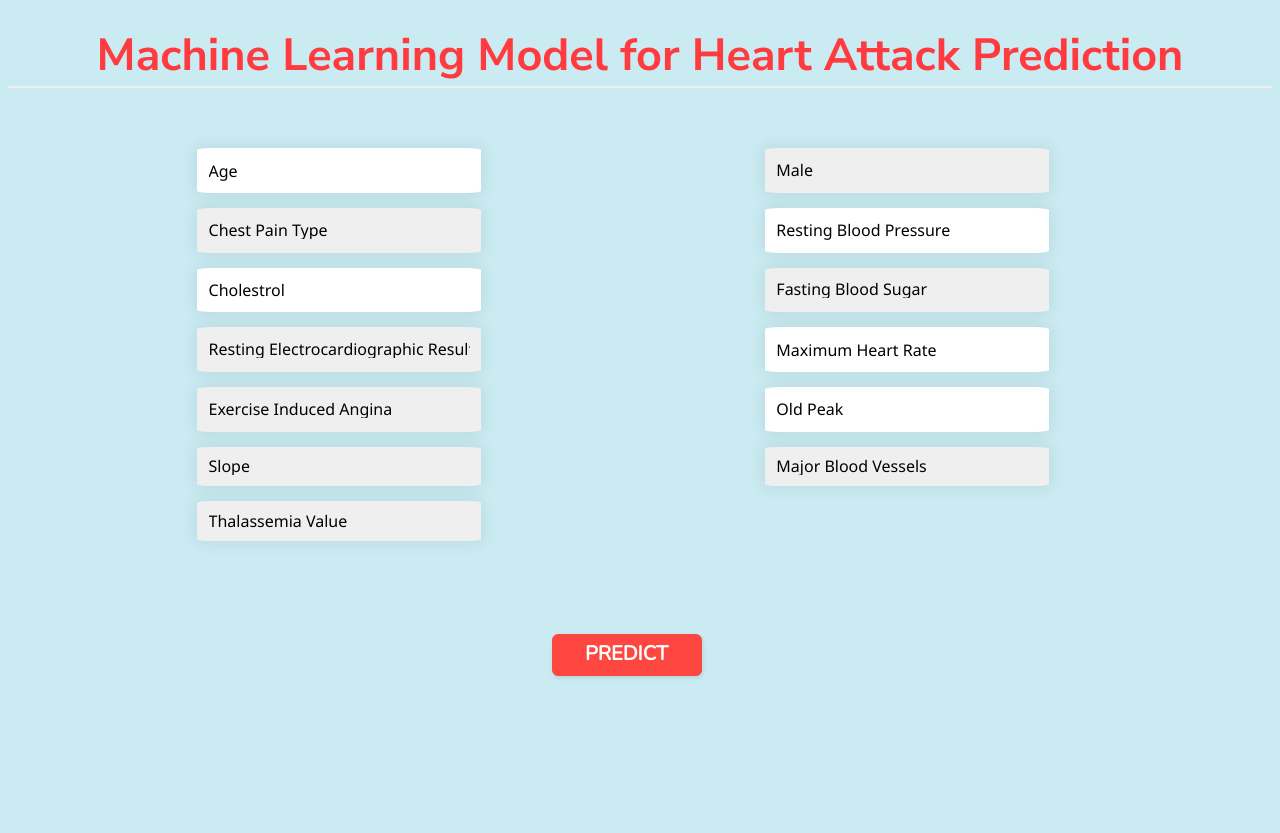
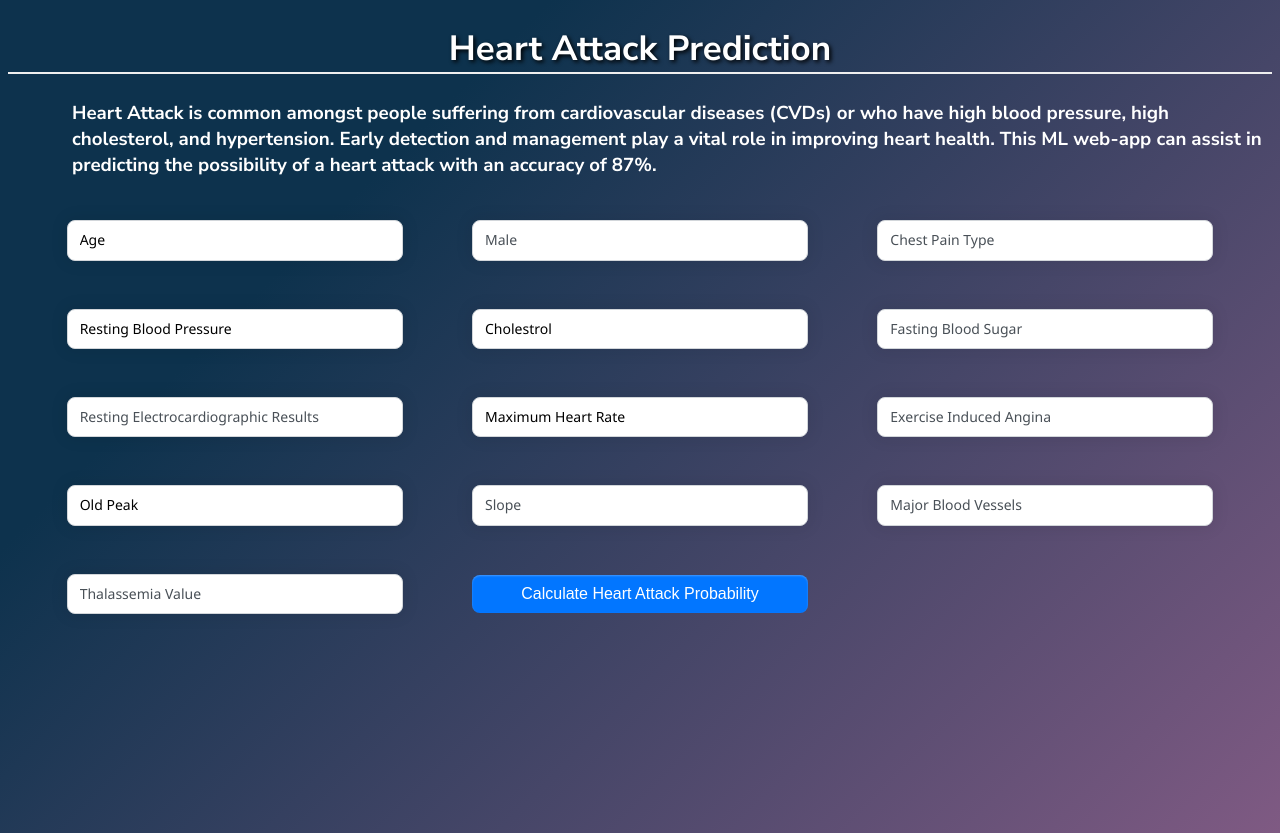
Before and after one commit to juhimanishjain/ml-for-heart-attack-prediction, a Flask app: page / in a window 1280 px wide; the page is wider, and only the part inside the window is pictured. Before the commit the page ends 678 px from the top of that part, so only its background shows below. Run offline with Flask 2, Linux system fonts and the light colour scheme; parts of the project's set-up code (start-up, migrations or seed data) failed here and were passed over.

Commit message:
Add files via upload

```diff
--- a/app.py
+++ b/app.py
@@ -10,7 +10,7 @@ app=Flask(__name__)
 def new():
     return render_template('heart_attack.html')
 
-@app.route('/heart-attack-prediction', methods=['POST'])
+@app.route('/heart-attack-prediction', methods=['POST', 'GET'])
 def predict():
   data1=float(request.form['age'])
   data2=float(request.form['sex'])
--- a/static/heart_attack.css
+++ b/static/heart_attack.css
@@ -3,26 +3,39 @@
 @import url('https://fonts.googleapis.com/css2?family=Noto+Sans&display=swap');
 @import url('https://fonts.googleapis.com/css2?family=Noto+Sans:wght@600&display=swap');
 body{
-  background-color:#caebf2;
+  background-image: linear-gradient(315deg, #7f5a83 0%, #0d324d 74%);
+  min-height: calc(100vh - 0px);
 }
 
 .main-heading-bold{
-  font-size: 45px;
+  font-size: 35px;
   text-align: center;
   margin:2% 0px;
   font-family: 'Nunito Sans', sans-serif;
   border-bottom: 2px solid #efefef;
-  color:#ff3b3f;
+  color: white;
+  text-shadow: 2px 2px 4px #000000;
+}
+
+h3{
+  margin-left: 4rem;
+  font-family: 'Nunito Sans', sans-serif;
+  color: white;
 }
 
 label{
-  font-family: 'Nunito Sans', sans-serif;
-  font-size: 18px;
-  color: #696969;
+  font-family: 'Roboto', sans-serif;
+  font-size: 1.2rem;
+  margin-left: 2rem;
+  margin-top: 0.7rem;
+  display: block;
+  transition: all 0.3s;
+  transform: translateY(0rem);
 }
 
 
-input, select {
+
+input[type="text"], select {
   padding:4%;
   border:0;
   box-shadow:0 0 15px 4px rgba(0,0,0,0.06);
@@ -31,8 +44,23 @@ input, select {
   font-family: 'Noto Sans', sans-serif;
 }
 
+input[type="text"], select{
+  display: block;
+  width: 100%;
+  padding: 0.5rem 0.75rem;
+  font-size: 0.875rem;
+  font-weight: 400;
+  line-height: 1.4rem;
+  color: #495057;
+  background-color: #fff;
+  border: 1px solid #d2d6da;
+  appearance: none;
+  border-radius: 0.5rem;
+  transition: box-shadow 0.15s ease, border-color 0.15s ease;
+}
+
 ::placeholder{
-  color: #000;
+  color: #000000;
 }
 
 select{
@@ -41,69 +69,81 @@ select{
   appearance: none;
 }
 
-.main-container{
-  margin-top: 60px;
-  margin-left: 250px;
-  display: grid;
+/* .main-container{
+  width:1200px;
+  margin-left: 300px;
+  margin-right: auto; */
+  /* display: grid;
   grid-template-columns: 28% 28% 28% 28%;
   row-gap: 15px;
   justify-content: center;
-}
-
+} */
 
 /* CSS */
-.button-24 {
-  background: #FF4742;
-  border: 1px solid #FF4742;
-  border-radius: 6px;
-  box-shadow: rgba(0, 0, 0, 0.1) 1px 2px 4px;
+.button-22 {
+  align-items: center;
+  appearance: button;
+  background-color: #0276FF;
+  border-radius: 8px;
+  border-style: none;
+  box-shadow: rgba(255, 255, 255, 0.26) 0 1px 2px inset;
   box-sizing: border-box;
-  color: #FFFFFF;
+  color: #fff;
   cursor: pointer;
-  display: relative;
-  font-family: nunito,roboto,proxima-nova,"proxima nova",sans-serif;
-  font-size: 20px;
-  font-weight: 800;
-  line-height: 16px;
-  min-height: 40px;
-  outline: 0;
-  padding: 12px 14px;
-  margin-left: 43%;
-  margin-top: 75px;
-  width: 150px;
-  text-rendering: geometricprecision;
+  display: flex;
+  flex-direction: row;
+  flex-shrink: 0;
+  font-family: "RM Neue",sans-serif;
+  font-size: 100%;
+  line-height: 1.15;
+  margin: 0;
+  padding: 10px 21px;
+  text-align: center;
   text-transform: none;
+  transition: color .13s ease-in-out,background .13s ease-in-out,opacity .13s ease-in-out,box-shadow .13s ease-in-out;
   user-select: none;
   -webkit-user-select: none;
   touch-action: manipulation;
-  vertical-align: middle;
 }
 
-.button-24:hover,
-.button-24:active {
-  background-color: initial;
-  background-position: 0 0;
-  color: #FF4742;
+.button-22:active {
+  background-color: #006AE8;
 }
 
-.button-24:active {
-  opacity: .5;
+.button-22:hover {
+  background-color: #1C84FF;
 }
 
-.final-statement, p{
-  font-size: 20px;
-  font-family: 'Noto Sans', sans-serif;
-  text-align: center;
-  padding-top: 10px;
+.main-container{
+  grid-template-columns: 200% 200%;
 }
 
-@media screen and (max-width: 481px){
-  .main-heading-bold{
-    font-size: 30px;
-    margin-left: 8%;
-  }
+.column, .flex-box-container {
+  display: inline-grid;
+  display: grid;
+  grid-template-columns: repeat(3, 1fr);
+  padding: 1.5rem;
+}
 
-  .main-container{
-    grid-template-columns: 200% 200%;
-  }
+.column div, .flex-box-container div, .button-22{
+  width:21rem;
+  display: flex;
+  align-items: center;
+  justify-content: center;
+  margin-left: auto;
+  margin-right: auto;
 }
+
+/* .flex-box-container{
+  display: grid;
+  grid-template-columns: repeat(3, 1fr);
+  padding: 1.5rem;
+} */
+
+/* .flex-box-container div, .button-22{
+  width:21rem;
+} */
+
+.button-22{
+  text-align: center;
+}
--- a/templates/heart_attack.html
+++ b/templates/heart_attack.html
@@ -4,19 +4,29 @@
     <meta charset="UTF-8" />
     <meta name="viewport" content="width=device-width, initial-scale=1">
     <title>Heart Attack Prediction</title>
-    <link rel="stylesheet" href="static/heart_attack.css"/>
+    <link rel="stylesheet" href="../static/heart_attack.css"/>
   </head>
   <body>
-    <h1 class="main-heading-bold"> Machine Learning Model for Heart Attack Prediction</h1>
-    <form action="/heart-attack-prediction" method="POST">
+    <h1 class="main-heading-bold">Heart Attack Prediction</h1>
+    <h3>
+      Heart Attack is common amongst people suffering from cardiovascular diseases (CVDs) or who
+      have high blood pressure, high cholesterol, and hypertension. Early detection and management
+      play a vital role in improving heart health. This ML web-app can assist in predicting the possibility of a heart attack with an accuracy of 87%.
+    </h3>
+
+    <form action="" method="POST">
       <div class="main-container" id="grid-container">
-        <input type="text" placeholder="Age" name="age" required="required">
+        <div class="column">
+          <div><input type="text" placeholder="Age" name="age" required="required" id="age"></div>
+          <div>
             <br>
-          <select name="sex" required="required">
+              <select name="sex" required="required" id="sex">
                 <option value="0">Male</option>
                 <option value="1">Female</option>
               </select>
             </br>
+          </div>
+          <div>
             <select name="chest-pain-type" required="required">
               <option value="" disabled selected>Chest Pain Type</option>
               <option value="1">Typical Angina</option>
@@ -24,10 +34,16 @@
               <option value="3">Non-Anginal Angina</option>
               <option value="4">Asymptomatic</option>
             </select>
+          </div>
+        </div>
+        <div class="column">
+          <div>
             <br>
               <input type="text" id="rbp" name="rbp" required="required" placeholder="Resting Blood Pressure">
             </br>
-        <input type="text" id="chol" name="chol" required="required" placeholder="Cholestrol">
+          </div>
+          <div><input type="text" id="chol" name="chol" required="required" placeholder="Cholestrol"></div>
+          <div>
             <br>
               <select class="fbs" name="fbs" required="required">
                 <option value="" disabled selected>Fasting Blood Sugar</option>
@@ -35,29 +51,45 @@
                 <option value="0">Fasting Blood Sugar lesser than or equal to 120</option>
               </select>
             </br>
+          </div>
+        </div>
+        <div class="column">
+          <div>
             <select class="rest_ecg" name="rest_ecg" required="required">
               <option value="" disabled selected>Resting Electrocardiographic Results</option>
               <option value="0">Normal</option>
               <option value="1">Having ST-T wave abnormality </option>
               <option value="2">Showing probable or definite left ventricular hypertrophy by Estes' criteria</option>
             </select>
+          </div>
+          <div>
             <br>
               <input type="text" id="max-heart-rate" name="max-heart-rate" required="required" placeholder="Maximum Heart Rate">
             </br>
+          </div>
+          <div>
             <select class="exang" name="exang" required="required">
               <option value="" disabled selected>Exercise Induced Angina</option>
               <option value="1">Yes</option>
               <option value="0">No</option>
             </select>
+          </div>
+        </div>
+        <div class="column">
+          <div>
             <br>
               <input type="text" id="oldpeak" name="oldpeak" required="required" placeholder="Old Peak">
             </br>
+          </div>
+          <div>
             <select class="slp" name="slp"required="required">
               <option value="" disabled selected>Slope</option>
               <option value="0">Downsloping</option>
               <option value="1">Flat</option>
               <option value="2">Upsloping</option>
             </select>
+          </div>
+          <div>
             <br>
               <select class="ca" name="ca" required="required">
                 <option value="" disabled selected>Major Blood Vessels</option>
@@ -67,6 +99,10 @@
                 <option value="3">3</option>
               </select>
             </br>
+          </div>
+        </div>
+        <div class="flex-box-container">
+          <div id="thal-value">
             <select class="thal" name="thal" required="required">
               <option value="" disabled selected>Thalassemia Value</option>
               <option value="0">Null</option>
@@ -75,7 +111,13 @@
               <option value="3">Reversible Defect</option>
             </select>
           </div>
-      <br><button class="button-24" role="button" onclick="showMessage()">PREDICT</button></br>
+          <div>
+            <br>
+              <button class="button-22" role="button" onclick="showMessage()">Calculate Heart Attack Probability</button>
+            </br>
+          </div>
+        </div>
+      </div>
       <b class="final-statement"><p>{{statement}}</p></b>
     </form>
   </body>
```
Lines whose indentation alone changed are shown as unchanged.
